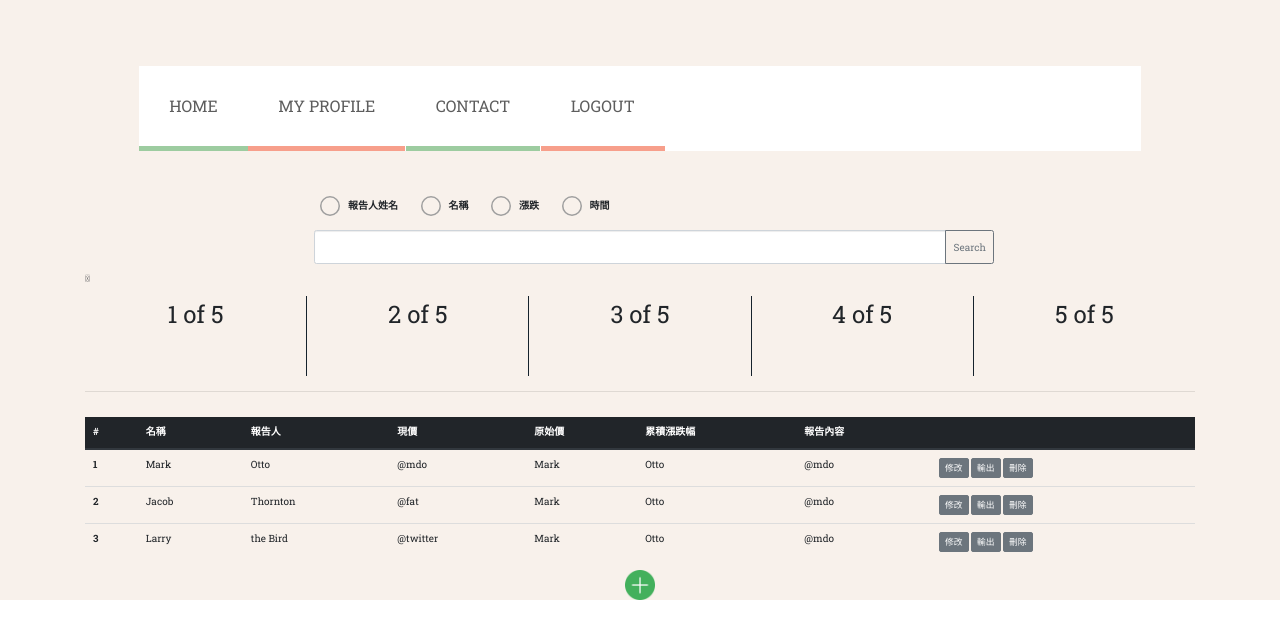
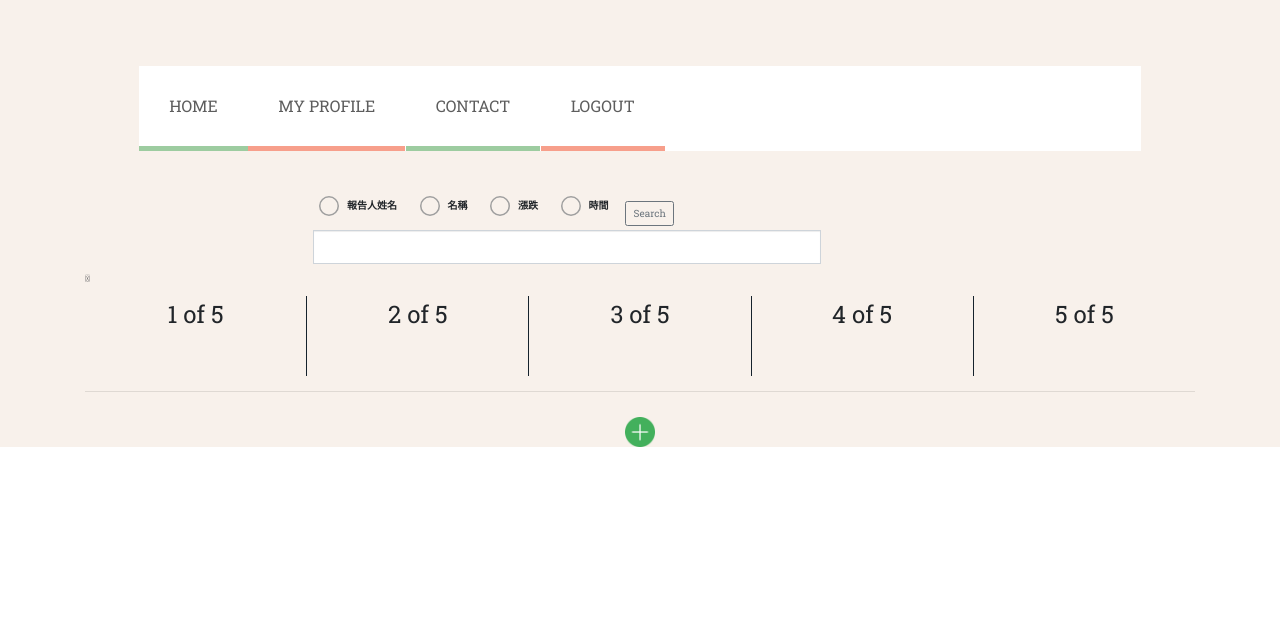
Before and after one commit to yahoo168/ASA_demo, a Django app: page /index/ in a window 1280 px wide. Shown: the top 639 px of the page. Run offline with Django 3.2, Linux system fonts and the light colour scheme; parts of the project's set-up code (start-up, migrations or seed data) failed here and were passed over; some libraries are stand-ins or nearby versions.

Commit message:
Add files via upload

```diff
--- a/restaurants/templates/add_data.html
+++ b/restaurants/templates/add_data.html
@@ -62,7 +62,7 @@
                         <div class="grid2_of_1">
                             <div class="signin_form">
                                 <h4>新增報告</h4>
-                                <form>
+                                <form action="./addData" method="post">
                                     <input type="text" style="display: inline; width: 301.5px;" class="textbox" value="" onfocus="this.value = '';" onblur="if (this.value == '') {this.value = '';}" placeholder="股票代號">
 
                                     <input type="text" style="display: inline; width: 301.5px;" class="textbox" value="" onfocus="this.value = '';" onblur="if (this.value == '') {this.value = '';}" placeholder="日期 (e.g. 20210403)">
@@ -74,9 +74,9 @@
                                     <br>
                                     <br>
                                     <input type="text" style="height: 150px;" class="textbox" value="" onfocus="this.value = '';" onblur="if (this.value == '') {this.value = '';}" placeholder="報告內容">
-                                    <input type="button" value="送出" class="bg1" onclick="location.href='./index.html'" />
-                                    <input type="button" value="返回" class="bg2" onclick="location.href='./index.html'" />
+                                    <input type="submit" value="送出" class="bg1" onclick="location.href='./index.html'" />
                                 </form>
+                                <input type="button" value="返回" class="bg2" onclick="location.href='./index.html'" />
                             </div>
                         </div>
                         <div class="clearfix"></div>
--- a/restaurants/templates/index.html
+++ b/restaurants/templates/index.html
@@ -71,7 +71,9 @@
 
                 <div class="col-md-8 span_of_2" style="position:relative; left: 18%;">
                     <!-- start span1_of_3 style1 -->
-                    <div>
+                    <div class="input-group">
+                        <div class="input-group-append">
+                            <form action="./search" method="post">
                                 <label for="option1" class="l-radio">
                                     <input type="radio" id="option1" name="selector" tabindex="1">
                                     <span>報告人姓名</span>
@@ -88,29 +90,10 @@
                                       <input type="radio" id="option4" name="selector" tabindex="4">
                                       <span>時間</span>
                                     </label>
+                                <input type="text" class="form-control" aria-label="Text input with segmented dropdown button">
+                                <input type="submit" value="Search" class="btn btn-outline-secondary">
+                            </form>
                         </div>
-                    <div class="input-group">
-                        <input type="text" class="form-control" aria-label="Text input with segmented dropdown button">
-                        <div class="input-group-append">
-                            <button type="button" class="btn btn-outline-secondary">Search</button>
-                            <!-- <button type="ｂbutton" class="btn btn-outline-secondary dropdown-toggle dropdown-toggle-split" data-toggle="dropdown" aria-haspopup="true" aria-expanded="false">
-                                                <span class="sr-only">Toggle Dropdown</span>
-                                              </button>
-                            <div class="form-group"> -->
-                            <!-- <select class="form-control" id="exampleFormControlSelect1">
-                                                  <option>報告人姓名</option>
-                                                  <option>名稱</option>
-                                                  <option>漲跌</option>
-                                                  <option>時間</option>
-                                                </select> -->
-                        </div>
-                        <!-- <div class="dropdown-menu">
-                                <option class="dropdown-item" value="報告人姓名">報告人姓名</option>
-                                <a class="dropdown-item" href="#">報告人姓名</a>
-                                <a class="dropdown-item" href="#">名稱</a>
-                                <a class="dropdown-item" href="#">漲跌</a>
-                                <a class="dropdown-item" href="#">時間</a>
-                            </div> -->
                     </div>
                 </div>
             </div>
@@ -139,7 +122,7 @@
             </div>
             <br>
             <hr>
-            <br>
+            <br> {% if data %}
             <table class="table">
                 <thead class="thead-dark">
                     <tr>
@@ -154,42 +137,21 @@
                     </tr>
                 </thead>
                 <tbody>
+                    {% for item in data %}
                     <tr>
                         <th scope="row">1</th>
-                        <td>Mark</td>
-                        <td>Otto</td>
-                        <td>@mdo</td>
-                        <td>Mark</td>
-                        <td>Otto</td>
-                        <td>@mdo</td>
+                        <td>{{item.name}}</td>
+                        <td>{{item.reporter}}</td>
+                        <td>{{item.price}}</td>
+                        <td>{{item.origin_price}}</td>
+                        <td>{{item.fluctuation}}</td>
+                        <td>{{item.content}}</td>
+                        <!-- 這裡要改 -->
                         <td><button type="button" class="btn btn-secondary btn-sm">修改</button>
                             <button type="button" class="btn btn-secondary btn-sm">輸出</button>
                             <button type="button" class="btn btn-secondary btn-sm">刪除</button></td>
                     </tr>
-                    <tr>
-                        <th scope="row">2</th>
-                        <td>Jacob</td>
-                        <td>Thornton</td>
-                        <td>@fat</td>
-                        <td>Mark</td>
-                        <td>Otto</td>
-                        <td>@mdo</td>
-                        <td><button type="button" class="btn btn-secondary btn-sm">修改</button>
-                            <button type="button" class="btn btn-secondary btn-sm">輸出</button>
-                            <button type="button" class="btn btn-secondary btn-sm">刪除</button></td>
-                    </tr>
-                    <tr>
-                        <th scope="row">3</th>
-                        <td>Larry</td>
-                        <td>the Bird</td>
-                        <td>@twitter</td>
-                        <td>Mark</td>
-                        <td>Otto</td>
-                        <td>@mdo</td>
-                        <td><button type="button" class="btn btn-secondary btn-sm">修改</button>
-                            <button type="button" class="btn btn-secondary btn-sm">輸出</button>
-                            <button type="button" class="btn btn-secondary btn-sm">刪除</button></td>
-                    </tr>
+                    {% endfor %} {% endif %}
                 </tbody>
             </table>
             <a href="./add_data.html" target="_blank" rel="noopener noreferrer">
```
Lines whose indentation alone changed are shown as unchanged.
